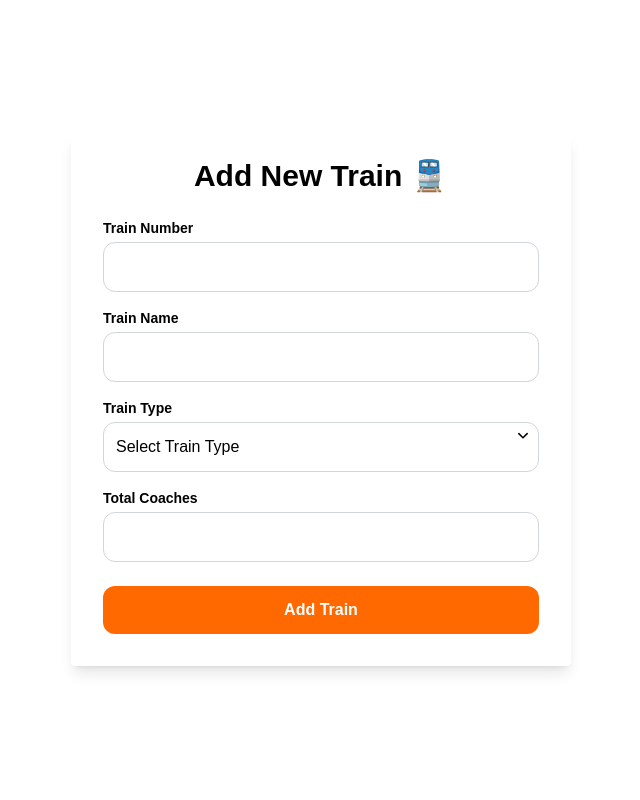
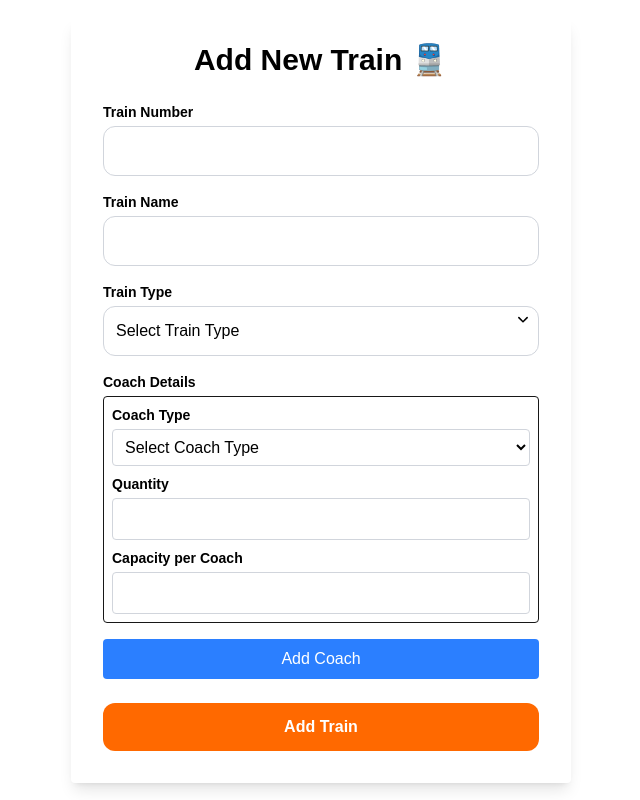
Before and after one commit to Sujan-Bhat/Railways, a Next.js app: page /admin/trainop/add in a window 1280 px wide. Shown: the whole page, without its empty margins (319-959 px from the left). Built offline with nearby package versions, Linux system fonts and the light colour scheme.

Commit message:
Small changes

```diff
--- a/pages/admin/dashboard.tsx
+++ b/pages/admin/dashboard.tsx
@@ -18,7 +18,7 @@ export default function AdminDashboard() {
           <div className="grid grid-cols-1 sm:grid-cols-2 gap-5">
             <Link href="/admin/stations/station">
               <button className="w-full py-3 rounded-xl bg-blue-400 hover:bg-blue-500 text-white font-semibold shadow-md transition duration-200">
-                Station Add / Delete
+                Station
               </button>
             </Link>
 
--- a/pages/admin/trainop/add.tsx
+++ b/pages/admin/trainop/add.tsx
@@ -2,17 +2,22 @@ import Head from "next/head";
 import { useState } from "react";
 
 export default function AddTrain() {
+  // Train related states
   const [trainNo, setTrainNo] = useState("");
   const [trainName, setTrainName] = useState("");
   const [trainType, setTrainType] = useState("");
-  const [coaches, setCoaches] = useState("");
+  // Instead of a single input, we use an array to hold coach details.
+  const [coachDetails, setCoachDetails] = useState([
+    { coachType: "", quantity: "", capacity: "" },
+  ]);
   const [showSuggestions, setShowSuggestions] = useState(false);
   const [loading, setLoading] = useState(false);
 
-  // State for messages
+  // States for messages
   const [errorMessage, setErrorMessage] = useState("");
   const [successMessage, setSuccessMessage] = useState("");
 
+  // Options for train names (for suggestions)
   const trainNameOptions = [
     "Shatabdi Express",
     "Rajdhani Express",
@@ -40,24 +45,66 @@ export default function AddTrain() {
     name.toLowerCase().includes(trainName.toLowerCase())
   );
 
+  // Functions to manage dynamic coach details
+
+  // Update a specific coach detail field
+  const handleCoachDetailChange = (
+    index: number,
+    field: "coachType" | "quantity" | "capacity",
+    value: string
+  ) => {
+    const updated = [...coachDetails];
+    updated[index] = { ...updated[index], [field]: value };
+    setCoachDetails(updated);
+  };
+
+  // Add a new empty coach detail row
+  const addCoachDetail = () => {
+    setCoachDetails([
+      ...coachDetails,
+      { coachType: "", quantity: "", capacity: "" },
+    ]);
+  };
+
+  // Remove an existing coach detail row
+  const removeCoachDetail = (index: number) => {
+    const updated = [...coachDetails];
+    updated.splice(index, 1);
+    setCoachDetails(updated);
+  };
+
   async function handleSubmit(e: React.FormEvent) {
     e.preventDefault();
     setErrorMessage("");
     setSuccessMessage("");
 
-    if (!trainNo || !trainName || !trainType || !coaches) {
-      setErrorMessage("Please fill all fields");
+    // Validate train-related fields
+    if (!trainNo || !trainName || !trainType) {
+      setErrorMessage("Please fill all train fields");
       return;
     }
 
-    if (Number(coaches) < 0) {
-      setErrorMessage("Total coaches cannot be negative");
+    // Validate each coach detail row
+    if (coachDetails.length === 0) {
+      setErrorMessage("Please add at least one coach detail");
       return;
+    }
+    for (let i = 0; i < coachDetails.length; i++) {
+      const { coachType, quantity, capacity } = coachDetails[i];
+      if (!coachType || !quantity || !capacity) {
+        setErrorMessage("Please fill all fields in coach details");
+        return;
+      }
+      if (Number(quantity) < 1 || Number(capacity) < 1) {
+        setErrorMessage("Quantity and capacity must be at least 1");
+        return;
+      }
     }
 
     setLoading(true);
 
     try {
+      // Submit the form data to your API endpoint.
       const response = await fetch("/api/add", {
         method: "POST",
         headers: { "Content-Type": "application/json" },
@@ -65,7 +112,7 @@ export default function AddTrain() {
           trainNo,
           trainName,
           trainType,
-          coaches,
+          coachDetails, // Send the array of coach details along with train info
         }),
       });
 
@@ -75,10 +122,11 @@ export default function AddTrain() {
         setErrorMessage(data.message || "Something went wrong");
       } else {
         setSuccessMessage("Train added successfully!");
+        // Clear all form fields once submission succeeds
         setTrainNo("");
         setTrainName("");
         setTrainType("");
-        setCoaches("");
+        setCoachDetails([{ coachType: "", quantity: "", capacity: "" }]);
       }
     } catch (error) {
       setErrorMessage("Failed to submit");
@@ -93,21 +141,18 @@ export default function AddTrain() {
         <title>Add Train</title>
       </Head>
 
-      {/* Outer container */}
       <div className="min-h-screen flex items-center justify-center bg-white">
         <div className="bg-white shadow-lg rounded px-8 pt-6 pb-8 w-[500px] animate-fadeIn">
           <h2 className="text-center text-black mb-6 text-3xl font-bold animate-slideInDown">
             Add New Train 🚆
           </h2>
 
-          {/* Display error message */}
           {errorMessage && (
             <div className="mb-4 text-red-600 font-semibold">
               {errorMessage}
             </div>
           )}
 
-          {/* Display success message */}
           {successMessage && (
             <div className="mb-4 text-green-600 font-semibold">
               {successMessage}
@@ -165,7 +210,7 @@ export default function AddTrain() {
               )}
             </div>
 
-            {/* Train Type Dropdown*/}
+            {/* Train Type Dropdown */}
             <div className="mb-4 relative">
               <label className="block text-sm font-semibold text-black mb-1">
                 Train Type
@@ -185,30 +230,107 @@ export default function AddTrain() {
                 <option value="LOC">Local</option>
                 <option value="MAIL">Mail</option>
               </select>
-              {/* Custom arrow icon */}
               <div className="pointer-events-none absolute inset-y-0 right-0 flex items-center px-2 text-black">
                 <svg
                   className="fill-current h-4 w-4"
                   viewBox="0 0 20 20"
                 >
-                  <path d="M5.516 7.548L10 12.032l4.484-4.484a1 1 0 011.414 1.414l-5.191 5.19a1 1 0 01-1.414 0L4.102 8.962A1 1 0 015.516 7.548z"/>
+                  <path d="M5.516 7.548L10 12.032l4.484-4.484a1 1 0 011.414 1.414l-5.191 5.19a1 1 0 01-1.414 0L4.102 8.962A1 1 0 015.516 7.548z" />
                 </svg>
               </div>
             </div>
 
-            {/* Total Coaches */}
+            {/* Coach Details Section */}
             <div className="mb-6">
               <label className="block text-sm font-semibold text-black mb-1">
-                Total Coaches
+                Coach Details
               </label>
-              <input
-                type="number"
-                value={coaches}
-                onChange={(e) => setCoaches(e.target.value)}
-                min="0"
-                required
-                className="w-full p-3 border border-gray-300 rounded-xl text-black focus:ring-2 focus:ring-gray-400 bg-white"
-              />
+              {coachDetails.map((detail, index) => (
+                <div
+                  key={index}
+                  className="flex flex-col mb-4 border p-2 rounded"
+                >
+                  <div className="mb-2">
+                    <label className="block text-sm font-semibold text-black mb-1">
+                      Coach Type
+                    </label>
+                    <select
+                      value={detail.coachType}
+                      onChange={(e) =>
+                        handleCoachDetailChange(
+                          index,
+                          "coachType",
+                          e.target.value
+                        )
+                      }
+                      required
+                      className="w-full p-2 border border-gray-300 rounded bg-white text-black"
+                    >
+                      <option value="" disabled>
+                        Select Coach Type
+                      </option>
+                      <option value="AC First">AC First</option>
+                      <option value="AC Second">AC Second</option>
+                      <option value="Sleeper">Sleeper</option>
+                      <option value="General">General</option>
+                    </select>
+                  </div>
+                  <div className="mb-2">
+                    <label className="block text-sm font-semibold text-black mb-1">
+                      Quantity
+                    </label>
+                    <input
+                      type="number"
+                      value={detail.quantity}
+                      onChange={(e) =>
+                        handleCoachDetailChange(
+                          index,
+                          "quantity",
+                          e.target.value
+                        )
+                      }
+                      required
+                      min="1"
+                      className="w-full p-2 border border-gray-300 rounded bg-white text-black"
+                    />
+                  </div>
+                  <div>
+                    <label className="block text-sm font-semibold text-black mb-1">
+                      Capacity per Coach
+                    </label>
+                    <input
+                      type="number"
+                      value={detail.capacity}
+                      onChange={(e) =>
+                        handleCoachDetailChange(
+                          index,
+                          "capacity",
+                          e.target.value
+                        )
+                      }
+                      required
+                      min="1"
+                      className="w-full p-2 border border-gray-300 rounded bg-white text-black"
+                    />
+                  </div>
+                  {coachDetails.length > 1 && (
+                    <button
+                      type="button"
+                      onClick={() => removeCoachDetail(index)}
+                      className="mt-2 text-sm text-red-500 self-end"
+                    >
+                      Remove
+                    </button>
+                  )}
+                </div>
+              ))}
+              <button
+                type="button"
+                onClick={addCoachDetail}
+                className="w-full px-4 py-2 bg-blue-500 hover:bg-blue-600 text-white rounded"
+              >
+                Add Coach
+              </button>
             </div>
 
             <button
@@ -224,7 +346,6 @@ export default function AddTrain() {
         </div>
       </div>
 
-
       <style jsx>{`
         @keyframes fadeIn {
           from {
@@ -236,7 +357,6 @@ export default function AddTrain() {
             transform: translateY(0);
           }
         }
-
         @keyframes slideInDown {
           from {
             opacity: 0;
@@ -247,11 +367,9 @@ export default function AddTrain() {
             transform: translateY(0);
           }
         }
-
         .animate-fadeIn {
           animation: fadeIn 1s ease-in-out;
         }
-
         .animate-slideInDown {
           animation: slideInDown 0.8s ease-in-out;
         }
--- a/pages/api/add.ts
+++ b/pages/api/add.ts
@@ -5,35 +5,88 @@ export default async function handler(
   req: NextApiRequest,
   res: NextApiResponse
 ) {
+  // Only allow POST requests
   if (req.method !== "POST") {
     return res.status(405).json({ message: "Method Not Allowed" });
   }
 
-  const { trainNo, trainName, trainType, coaches } = req.body;
+  // Destructure values from the request body.
+  // (Note: here we expect "trainType" even though the DB column is named "type".)
+  const { trainNo, trainName, trainType, coachDetails } = req.body;
 
-  // Validate required fields
-  if (!trainNo || !trainName || trainType === undefined || coaches === undefined) {
+  // Validate required fields.
+  if (!trainNo || !trainName || trainType === undefined || !coachDetails) {
     return res.status(400).json({ message: "All fields are required" });
   }
 
-  if (Number(coaches) < 0) {
-    return res.status(400).json({ message: "Total coaches cannot be negative" });
+  // Ensure coachDetails is an array.
+  if (!Array.isArray(coachDetails)) {
+    return res.status(400).json({ message: "Coach details must be an array" });
   }
 
+  // Calculate the total number of coaches by summing the quantities
+  const totalCoaches = coachDetails.reduce((sum: number, item: any) => {
+    return sum + Number(item.quantity);
+  }, 0);
+
   try {
+    // 1. Insert the train record into the trains table.
+    // The table columns are: train_number, train_name, type, total_coaches.
     const insertQuery = `
       INSERT INTO trains (train_number, train_name, type, total_coaches)
       VALUES (?, ?, ?, ?)
     `;
-
     const [result]: any = await pool.query(insertQuery, [
       trainNo,
       trainName,
-      trainType,
-      Number(coaches),
+      trainType, // This goes into the "type" column.
+      totalCoaches,
     ]);
 
-    return res.status(201).json({ message: "Train added successfully", trainId: result.insertId });
+    // Get the newly inserted train's id:
+    const trainId = result.insertId;
+
+    // 2. Loop through each coach detail object from the payload and insert rows into the coaches table.
+    for (const detail of coachDetails) {
+      const { coachType, quantity, capacity } = detail;
+
+      // Determine a prefix for coach_number based on coachType.
+      let prefix: string;
+      switch (coachType) {
+        case "AC First":
+          prefix = "ACF";
+          break;
+        case "AC Second":
+          prefix = "ACS";
+          break;
+        case "Sleeper":
+          prefix = "SLP";
+          break;
+        case "General":
+          prefix = "GEN";
+          break;
+        default:
+          prefix = "COACH";
+      }
+
+      // Loop from 1 up to the quantity (converted to a number) for this coach type.
+      for (let i = 1; i <= Number(quantity); i++) {
+        // Generate a coach_number (e.g., "ACF-1", "ACF-2", etc.)
+        const coachNumber = `${prefix}-${i}`;
+
+        // Insert the coach record into the coaches table.
+        const coachQuery = `
+          INSERT INTO coaches (train_id, coach_type, coach_number, capacity)
+          VALUES (?, ?, ?, ?)
+        `;
+        await pool.query(coachQuery, [trainId, coachType, coachNumber, capacity]);
+      }
+    }
+
+    return res.status(201).json({
+      message: "Train and coaches added successfully",
+      trainId,
+    });
   } catch (error: any) {
     if (error.code === "ER_DUP_ENTRY") {
       return res.status(409).json({ message: "Train number already exists" });
--- a/pages/api/deltrain/index.ts
+++ b/pages/api/deltrain/index.ts
@@ -7,7 +7,7 @@ export default async function handler(req: NextApiRequest, res: NextApiResponse)
   }
   try {
     const [rows] = await pool.query(
-      "SELECT train_id, train_number, train_name, type, total_coaches FROM trains ORDER BY train_id DESC"
+      "SELECT train_id, train_number, train_name, type, total_coaches FROM trains ORDER BY train_id ASC"
     );
     res.status(200).json({ trains: rows });
   } catch (error) {
--- a/pages/api/stations/getAll.ts
+++ b/pages/api/stations/getAll.ts
@@ -7,7 +7,7 @@ export default async function handler(req: NextApiRequest, res: NextApiResponse)
   }
 
   try {
-    const [rows]: any = await pool.query("SELECT station_id, station_code, station_name, city, state FROM stations ORDER BY station_id DESC");
+    const [rows]: any = await pool.query("SELECT station_id, station_code, station_name, city, state FROM stations ORDER BY station_id ASC");
     return res.status(200).json({ stations: rows });
   } catch (error) {
     console.error("Error fetching stations:", error);
```
